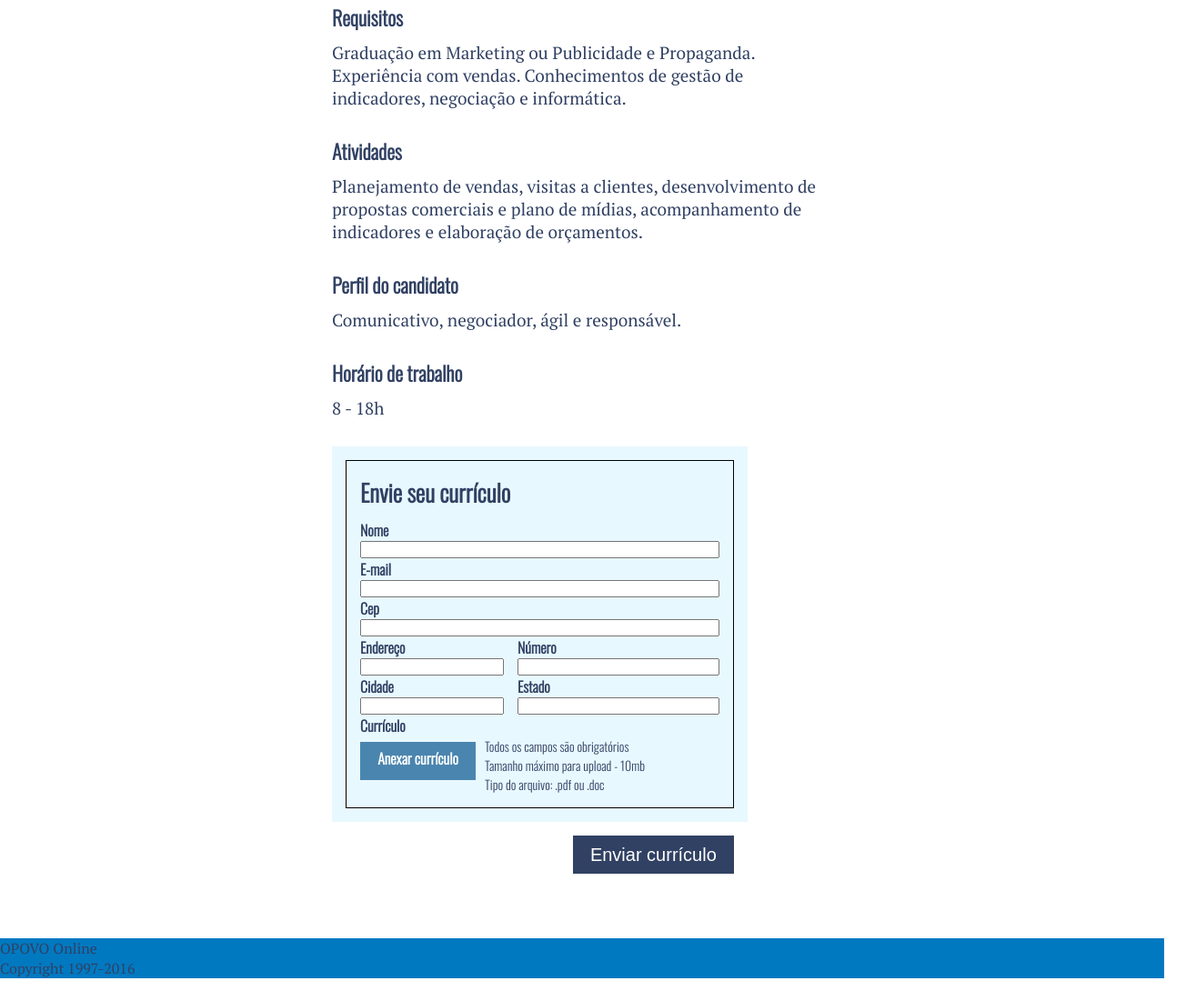
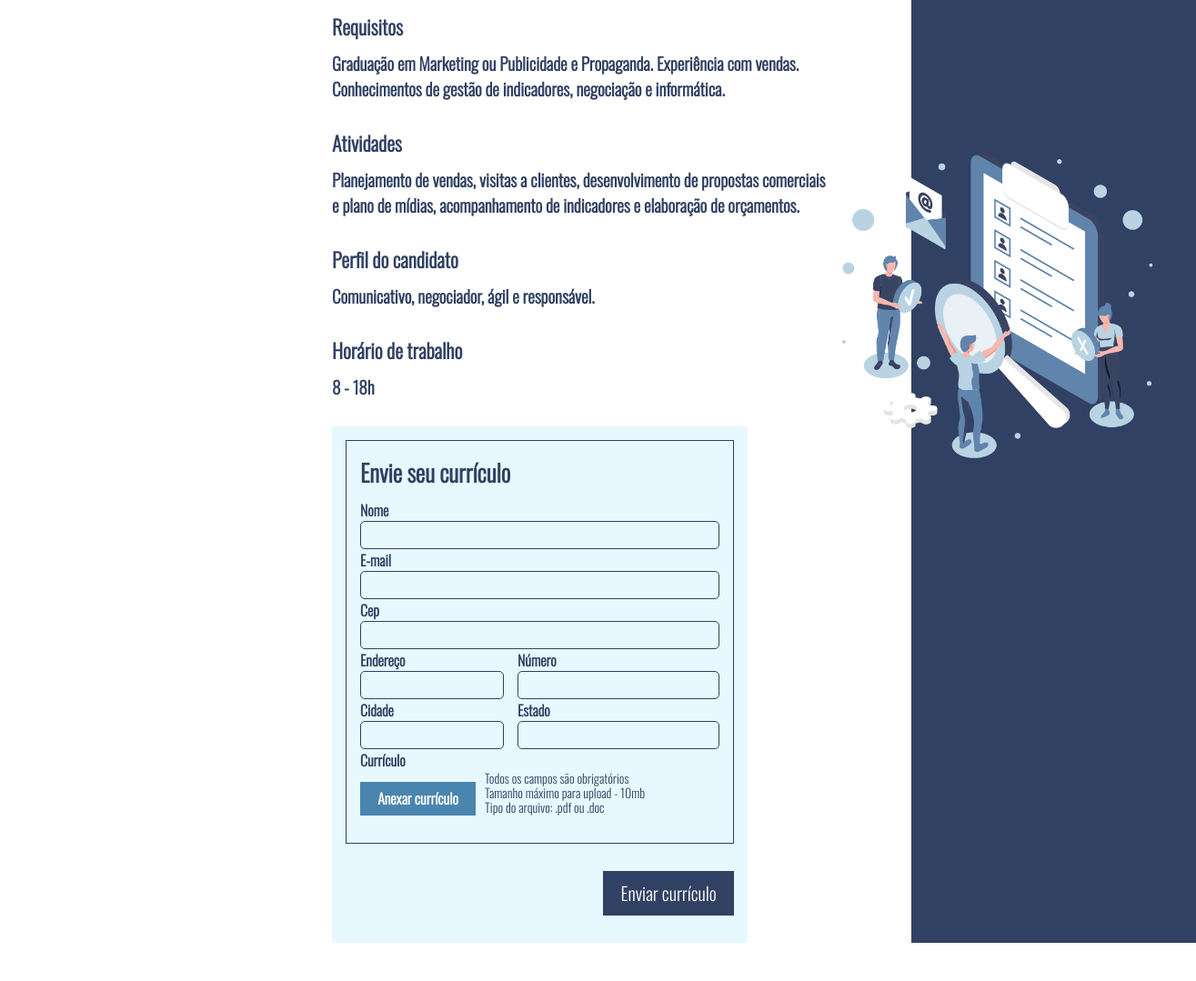
Before and after one commit to XxTaro/Teste-Aprendiz-OPOVO, a plain HTML site: page index.html in a window 1280 px wide. Shown: the part 492-1571 px from the top of the page at 91% size, 1315 px wide, since content can reach past the window. Drawn offline with nearby package versions, Linux system fonts and the light colour scheme.

Commit message:
adicionado imagem e barra lateral

```diff
--- a/index.html
+++ b/index.html
@@ -25,9 +25,16 @@
         </nav>
     </header>
 
-    <main class="container">
+    <main>
         <p>← Voltar</p>
+        <div class="container">
+
+
             <div class="conteudo">
+                <div class="lateral">
+                    <img src="./img/vagas-01-01.png" alt="" id="imagem">
+                </div>
+                <div class="principal">
                     <h1>VAGAS</h1>
                     <h2>CONSULTOR DE NEGÓCIOS - VENDAS PUBLICIDADE</h2>
                     <h3>Requisitos</h3>
@@ -40,41 +47,42 @@
                     <p>8 - 18h</p>
                     <div class="curriculo">
                         <form action="">
+                            <div id="div-form">
                                 <h3>Envie seu currículo</h3>
                                 <div>
-                        <label for="nome">Nome</label><br>
+                                    <label for="nome" class="form-label">Nome</label><br>
                                     <input type="text" id="nome" class="input-text">
                                 </div>
                                 <div>
-                        <label for="email">E-mail</label><br>
+                                    <label for="email" class="form-label">E-mail</label><br>
                                     <input type="text" id="email" class="input-text">
                                 </div>
                                 <div>
-                        <label for="cep">Cep</label><br>
+                                    <label for="cep" class="form-label">Cep</label><br>
                                     <input type="text" id="cep" class="input-text">
                                 </div>
                                 <div class="test">
                                     <div class="input-left">
-                            <label for="endereço">Endereço</label><br>
+                                        <label for="endereço" class="form-label">Endereço</label><br>
                                         <input type="text" id="endereço" class="input-text">
                                     </div>
                                     <div class="input-right">
-                            <label for="numero">Número</label><br>
+                                        <label for="numero" class="form-label">Número</label><br>
                                         <input type="text" id="numero" class="input-text">
                                     </div>
                                 </div>
                                 <div class="test">
                                     <div class="input-left">
-                            <label for="cidade">Cidade</label><br>
+                                        <label for="cidade" class="form-label">Cidade</label><br>
                                         <input type="text" id="cidade" class="input-text">
                                     </div>
                                     <div class="input-right">
-                            <label for="estado">Estado</label><br>
+                                        <label for="estado" class="form-label">Estado</label><br>
                                         <input type="text" id="estado" class="input-text">
                                     </div>
                                 </div>
                                 <div>
-                        <label for="envio" class="label-curriculo">Currículo</label>
+                                    <label for="envio">Currículo</label>
                                     <div class="test">
                                         <label for="anexar" class="label-file-input">Anexar currículo</label>
                                         <input type="file" id="anexar">
@@ -85,10 +93,15 @@
                                         </p>
                                     </div>
                                 </div>
+                            </div>
+                            <input type="Submit" value="Enviar currículo" id="envio">
                         </form>
-                <input type="Submit" value="Enviar currículo" id="envio">
+
                     </div>
                 </div>
+            </div>
+        </div>
+
     </main>
 
     <footer>
--- a/style.css
+++ b/style.css
@@ -7,6 +7,18 @@
     margin: 0;
     padding: 0;
     box-sizing: border-box;
+}
+
+main{
+    width: 550px;
+    margin: auto;
+}
+
+main p{
+    font-family: 'Oswald', sans-serif;
+    color: var(--dark-blue);
+    font-weight: 800;
+    font-size: 22px;
 }
 
 p{
@@ -33,10 +45,15 @@ footer{
 .container{
     width: 550px;
     margin: auto;
+    display: flex;
+}
+
+.conteudo{
+    margin-top: 50px;
 }
 
 .conteudo h1{
-    margin: 50px 0 35px 0;
+    margin: 0px 0 35px 0;
     font-size: 50px;
 }
 
@@ -59,8 +76,7 @@ footer{
 
 /*FORM----------*/
 form{
-    border: 1px black solid;
-    padding: 15px;
+    overflow: auto;
 }
 
 label{
@@ -69,8 +85,19 @@ label{
     color: var(--dark-blue);
 }
 
+#div-form{
+    border: 1px var(--dark-blue) solid;
+    padding: 15px;
+}
+
 .input-text{
     width: 100%;
+    font-size: 18px;
+    line-height: 29px;
+    padding-left: 5px;
+    background-color: #E8F8FF;
+    border-radius: 5px;
+    border: var(--dark-blue) solid 1px;
 }
 
 .input-left{
@@ -89,7 +116,11 @@ label{
     background-color: #E8F8FF;
     margin-bottom: 8rem;
     max-width: 457px;
-    max-height: 712px;
+    max-height: 7120px;
+}
+
+.form-label{
+    padding-bottom: 20px;
 }
 
 .curriculo h3{
@@ -114,16 +145,12 @@ label{
     display: flex;
 }
 
-.label-curriculo{
-    margin-bottom: 0;
-}
-
 .label-file-input{
     border: none;
     background-color: #4a85af;
     color: white;
     padding: 0.4rem 1.2rem;
-    margin: 6px 10px 15px 0;
+    margin: 12px 10px 15px 0;
     cursor: pointer;
 }
 
@@ -136,14 +163,41 @@ input[type='file']{
     font-weight: lighter;
     font-size: 14px!important;
     margin:0!important;
+    line-height: 115%;
+
+
 }
 
 #envio{
+    font-family: 'Oswald', sans-serif;
+    font-size: 20px;
     border: none;
     background-color: var(--dark-blue);
     color: #fff;
     font-size: 20px;
     padding: 0.6rem 1.2rem;
-    margin-top: 30px;
+    margin: 30px 0 15px 0;
     float: right;
+    border-radius: 0;
 }
+
+
+.lateral{
+    background-color: var(--dark-blue);
+    height: 90.825%;
+    width: 57%;
+    float: right;
+    margin-right: -400px;
+    position: relative;
+    flex: 1;
+}
+
+#imagem{
+    position: absolute;
+    top: 28%;
+    left: -32%;
+}
+
+.principal{
+    flex: 1;
+}
```
Also changed, not shown: img/vagas-01-01.png (added). Lines whose indentation alone changed are shown as unchanged.
